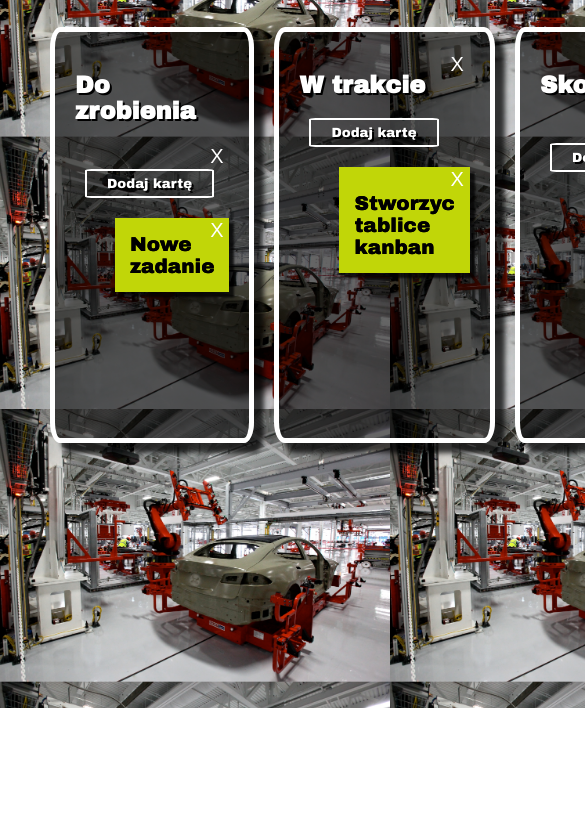
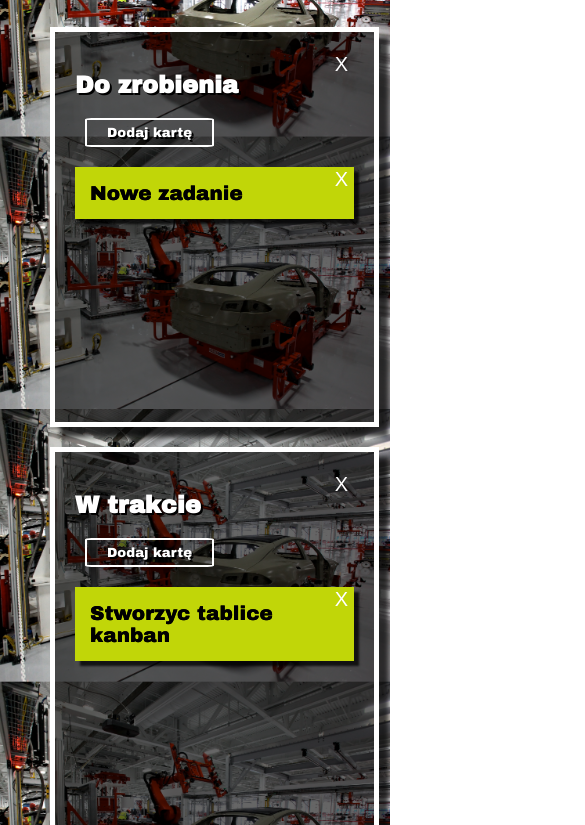
Before and after one commit to szymongrotha/trello_js, a plain HTML site: page index.html in a window 390 px wide. Shown: the part 136-961 px from the top of the page, 585 px wide, since content can reach past the window. Before the commit the page ends 844 px from the top, so only its background shows below. Drawn offline with nearby package versions, Linux system fonts and the light colour scheme.

Commit message:
Few UX fixes

```diff
--- a/css/style.css
+++ b/css/style.css
@@ -42,19 +42,33 @@ header {
 	padding: 20px;
 }
 
+@media (max-width: 992px) {
+	.column-container {
+	flex-direction: column;
+	}
+}
+
 .column {
 	flex-grow: 1;
-	border-radius: 5%;
 	margin: 10px;
 	padding: 20px;
 	background: rgba(0,0,0,0.6);
 	border:5px solid white;
 	box-shadow: 10px 10px 5px 0px rgba(0,0,0,0.75);
+	width: 100%;
+}
+
+@media (max-height: 992px) {
+	.column {
+		width: 90%;
+		min-height: 350px;
+	}
 }
 
 .column-card-list, ul {
 	min-height: 200px;
 	margin: 0;
+	padding: 0;
 }
 
 .btn-delete {
```
Also changed, not shown: js/scripts.js (line endings or trailing spaces).
